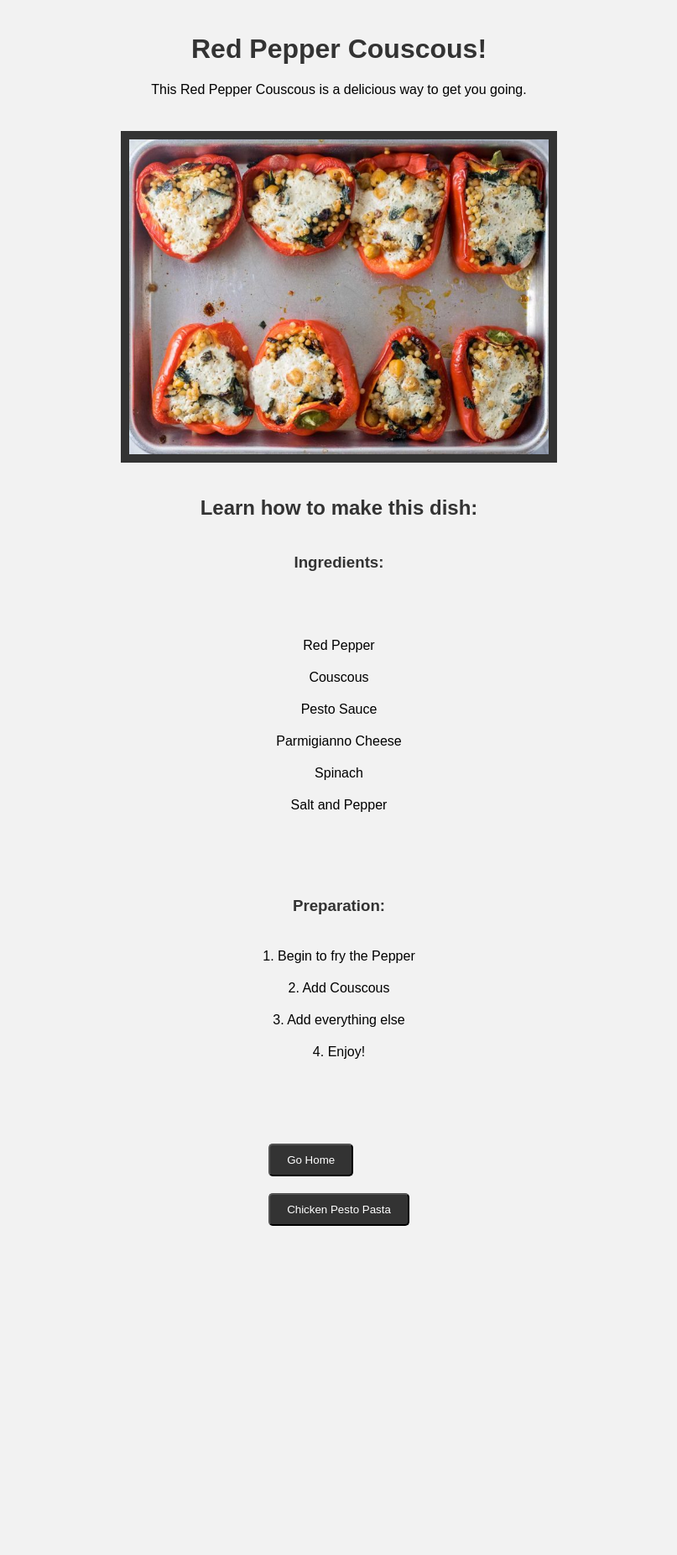
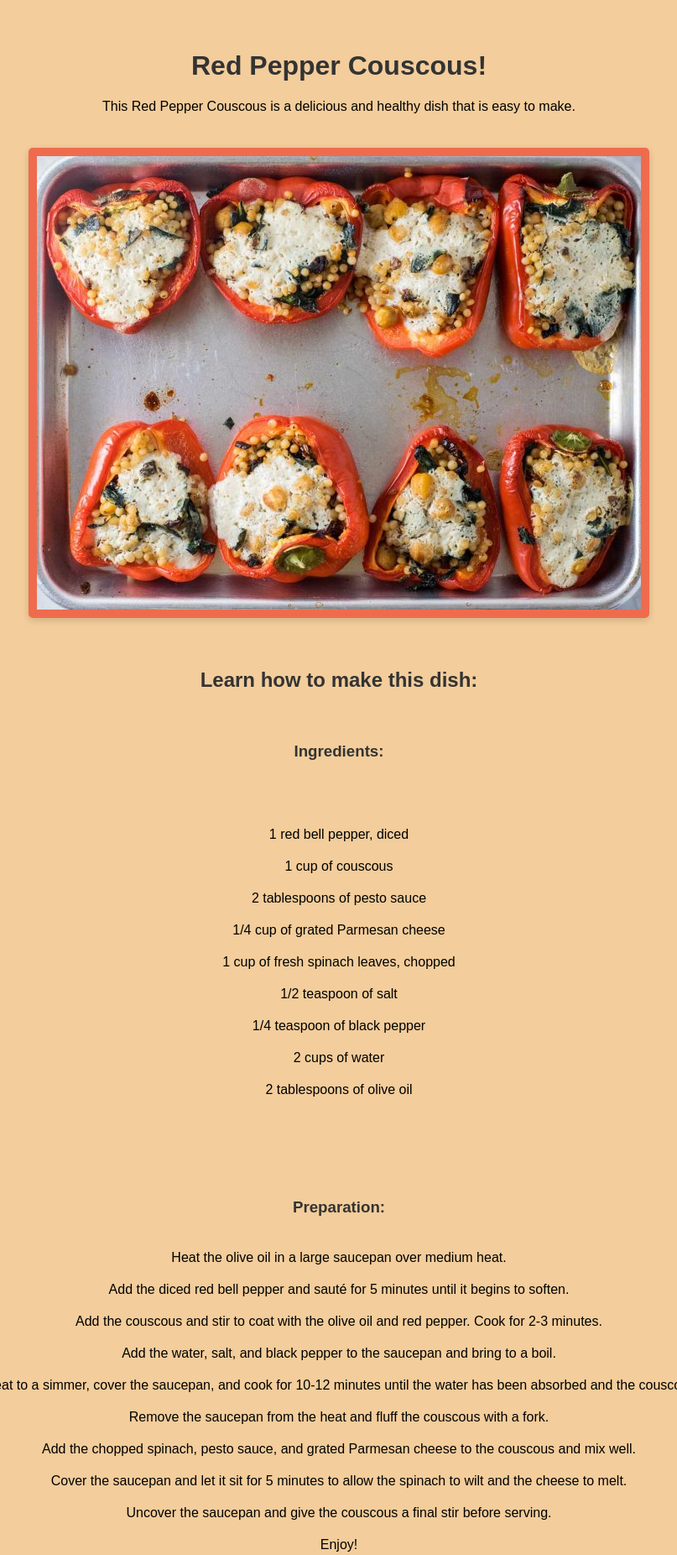
Before and after one commit to EasyCoding1/HobbyPage, a plain HTML site: page Recipes/Red_Pepper_Couscous.html in a window 1280 px wide. Shown: the top 1852 px of the page at 84% size, without its empty margins (236-1043 px from the left). Before the commit the page ends 1528 px from the top, so only its background shows below. Drawn offline with Linux system fonts and the light colour scheme.

Commit message:
Finished the first project for founders and coders

```diff
--- a/Recipes/Red_Pepper_Couscous.html
+++ b/Recipes/Red_Pepper_Couscous.html
@@ -3,32 +3,42 @@
 <head>
     <link rel="stylesheet" type="text/css" href="../style.css">
     <meta charset="UTF-8">
-    <title>Red Pepper Cousous!</title>
+    <title>Red Pepper Couscous!</title>
 </head>
 
 
 <body>
-    <h1> Red Pepper Couscous!</h1>
-    <p> This Red Pepper Couscous is a delicious way to get you going.</p>
-    <img src="../Images/redpeppercous.jpg">
+    <h1>Red Pepper Couscous!</h1>
+    <p>This Red Pepper Couscous is a delicious and healthy dish that is easy to make.</p>
+    <img src="../Images/redpeppercous.jpg" alt="Picture of Red Pepper Couscous">
 
-    <h2>Learn how to make this dish: </h2>
+    <h2>Learn how to make this dish:</h2>
+
     <h3>Ingredients:</h3>
     <ul>
+        <li>1 red bell pepper, diced</li>
+        <li>1 cup of couscous</li>
+        <li>2 tablespoons of pesto sauce</li>
+        <li>1/4 cup of grated Parmesan cheese</li>
+        <li>1 cup of fresh spinach leaves, chopped</li>
+        <li>1/2 teaspoon of salt</li>
+        <li>1/4 teaspoon of black pepper</li>
+        <li>2 cups of water</li>
+        <li>2 tablespoons of olive oil</li>
+    </ul>
 
-        <li>Red Pepper</li>
-        <li>Couscous</li>
-        <li>Pesto Sauce</li>
-        <li>Parmigianno Cheese</li>
-        <li>Spinach</li>
-        <li>Salt and Pepper</li>
-    </ul>
     <h3>Preparation:</h3>
     <ol>
-        <li>1. Begin to fry the Pepper</li>
-        <li>2. Add Couscous</li>
-        <li>3. Add everything else</li>
-        <li>4. Enjoy!</li>
+        <li>Heat the olive oil in a large saucepan over medium heat.</li>
+        <li>Add the diced red bell pepper and sauté for 5 minutes until it begins to soften.</li>
+        <li>Add the couscous and stir to coat with the olive oil and red pepper. Cook for 2-3 minutes.</li>
+        <li>Add the water, salt, and black pepper to the saucepan and bring to a boil.</li>
+        <li>Lower the heat to a simmer, cover the saucepan, and cook for 10-12 minutes until the water has been absorbed and the couscous is tender.</li>
+        <li>Remove the saucepan from the heat and fluff the couscous with a fork.</li>
+        <li>Add the chopped spinach, pesto sauce, and grated Parmesan cheese to the couscous and mix well.</li>
+        <li>Cover the saucepan and let it sit for 5 minutes to allow the spinach to wilt and the cheese to melt.</li>
+        <li>Uncover the saucepan and give the couscous a final stir before serving.</li>
+        <li>Enjoy!</li>
     </ol>
 
     <ul class="nav-list">
--- a/style.css
+++ b/style.css
@@ -1,20 +1,23 @@
 body {
-    font-family: Arial, sans-serif;
+    font-family: 'Poppins', sans-serif;
     text-align: center;
-    background-color: #f2f2f2;
+    background-color: #f3cd9b;
   }
 
   h1, h2, h3, h4 {
-    color: #333;
-    margin-top: 40px;
+    color: #333333;
+    margin-top: 60px;
+    font-weight: bold;
   }
 
   img {
-    width: 500px;
+    max-width: 100%;
     height: auto;
     display: block;
     margin: 40px auto;
-    border: 10px solid #333;
+    border: 10px solid #EE6C4D;
+    box-shadow: 0px 3px 8px rgba(0, 0, 0, 0.15);
+    border-radius: 5px;
   }
 
   ul {
@@ -36,13 +39,9 @@ ol {
     text-align: center;
   }
 
-li {
-    margin: 20px 0;
-}
-
   .recipe-list li a, .nav-list li a {
     text-decoration: none;
-    color: #333;
+    color: #333333;
     font-weight: bold;
   }
 
@@ -51,21 +50,29 @@ li {
   }
 
   .nav {
-    background-color: #333;
-    color: #fff;
+    background-color: #EE6C4D;
+    color: #FFFFFF;
     padding: 10px 20px;
     border-radius: 5px;
     margin: 0 10px;
     display: inline-block;
+    transition: all 0.3s ease-in-out;
   }
 
   .nav:hover {
-    background-color: #fff;
-    color: #333;
+    background-color: #FFFFFF;
+    color: #EE6C4D;
     cursor: pointer;
+    box-shadow: 0px 3px 8px rgba(0, 0, 0, 0.15);
   }
 
   #heading {
     text-align: center;
     margin-bottom: 60px;
   }
+
+  #intro {
+    font-size: larger;
+    color: #777777;
+    line-height: 1.5;
+  }
```
Also changed, not shown: Recipes/Chicken_Pesto_Pasta.html (+14 -10 lines), index.html (+16 -1 lines), 1 other file. Lines whose indentation alone changed are shown as unchanged.
